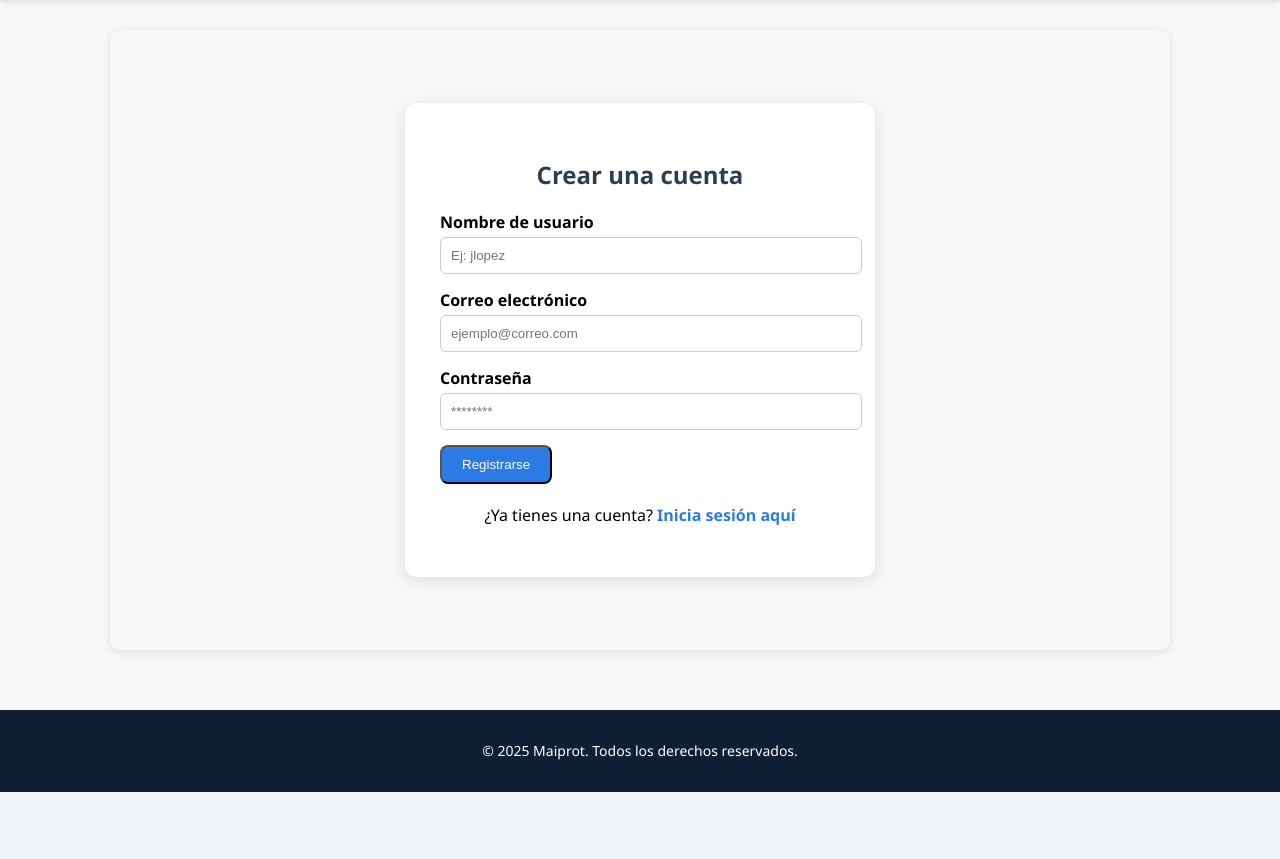
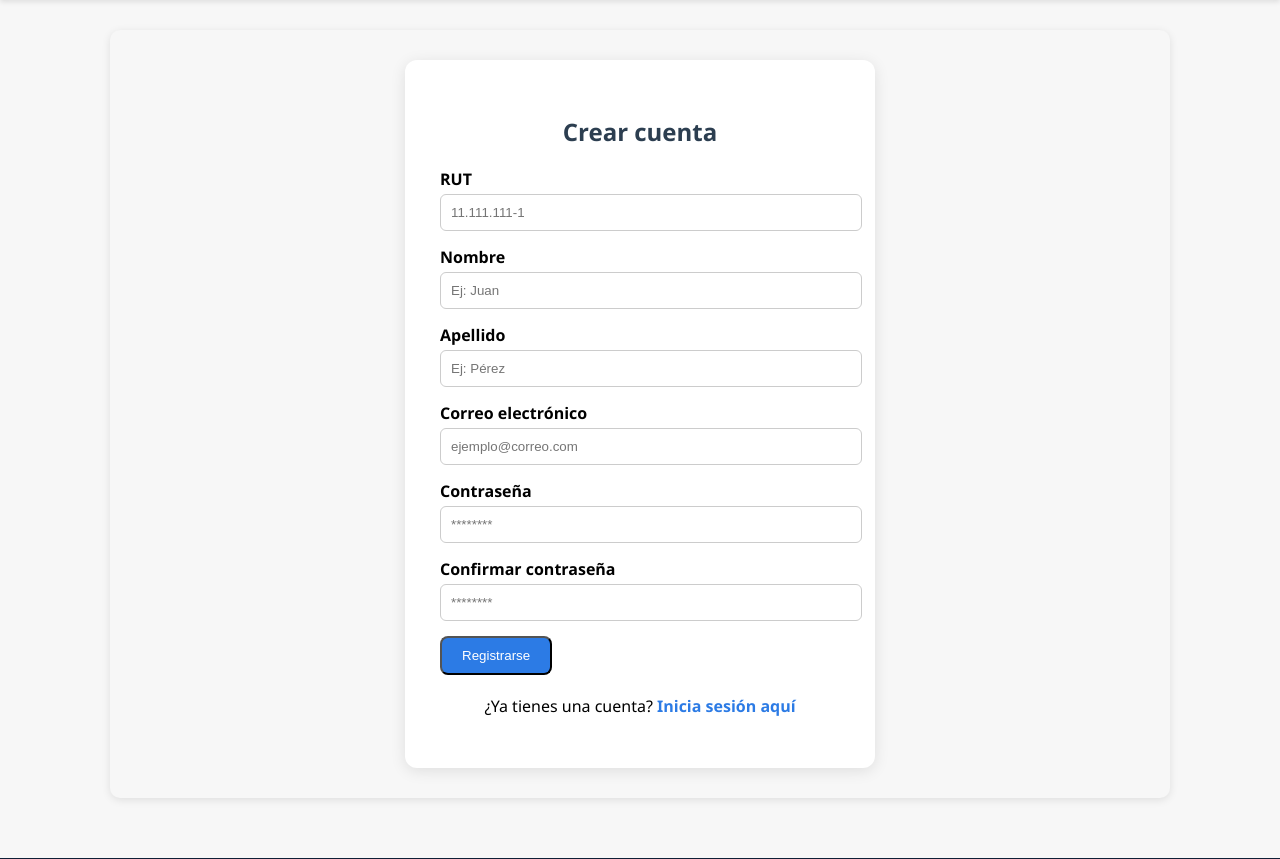
Before and after one commit to Josevrider/maiprotSA, a Django app: page /registro/ in a window 1280 px wide. Shown: the part 71-930 px from the top of the page. Before the commit the page ends 863 px from the top, so only its background shows below. Run offline with Django 4.2, Linux system fonts and the light colour scheme; parts of the project's set-up code (start-up, migrations or seed data) failed here and were passed over.

Commit message:
Registro con Nombre, Apellido, Email y RUT

```diff
--- a/maiprot/appweb/forms.py
+++ b/maiprot/appweb/forms.py
@@ -1,46 +1,112 @@
 from django import forms
 from django.contrib.auth.models import User
+from django.core.exceptions import ValidationError
 from .models import Pedido, PerfilUsuario
+import re
+
 
 # -----------------------------------------------------
-# 1. Autenticación
+# 1. FORMULARIO DE REGISTRO CON RUT Y CONFIRMAR CONTRASEÑA
 # -----------------------------------------------------
+class RegistroForm(forms.ModelForm):
+    first_name = forms.CharField(label="Nombre", max_length=50)
+    last_name = forms.CharField(label="Apellido", max_length=50)
+    email = forms.EmailField(label="Correo electrónico")
 
-class RegistroForm(forms.ModelForm):
+    rut = forms.CharField(label="RUT", max_length=12)
 
-    password = forms.CharField(widget=forms.PasswordInput)
+    password = forms.CharField(
+        label="Contraseña",
+        widget=forms.PasswordInput
+    )
+
+    password2 = forms.CharField(
+        label="Confirmar contraseña",
+        widget=forms.PasswordInput
+    )
 
     class Meta:
         model = User
-        fields = ['username', 'email', 'password', 'first_name', 'last_name']
+        fields = [
+            "first_name",
+            "last_name",
+            "email",
+            "rut",
+            "username",  # lo ocultamos en el HTML, pero debe existir
+            "password"
+        ]
+
+    # ------------------------------
+    # VALIDACIÓN DE RUT CHILENO
+    # ------------------------------
+    def clean_rut(self):
+        rut = self.cleaned_data["rut"].replace(".", "").replace("-", "").lower()
+
+        if not re.match(r"^\d{7,8}[0-9kK]$", rut):
+            raise ValidationError("El RUT ingresado no es válido (formato incorrecto).")
+
+        cuerpo = rut[:-1]
+        dv_ingresado = rut[-1]
+
+        # Cálculo del dígito verificador
+        suma = 0
+        multiplo = 2
+
+        for c in reversed(cuerpo):
+            suma += int(c) * multiplo
+            multiplo = 9 if multiplo == 7 else multiplo + 1
+
+        dv_calculado = 11 - (suma % 11)
+
+        if dv_calculado == 11:
+            dv_calculado = "0"
+        elif dv_calculado == 10:
+            dv_calculado = "k"
+        else:
+            dv_calculado = str(dv_calculado)
+
+        if dv_calculado != dv_ingresado:
+            raise ValidationError("El RUT ingresado no es válido (dígito incorrecto).")
+
+        return rut
+
+    # ------------------------------
+    # VALIDACIÓN DE CONTRASEÑAS
+    # ------------------------------
+    def clean(self):
+        cleaned_data = super().clean()
+
+        p1 = cleaned_data.get("password")
+        p2 = cleaned_data.get("password2")
+
+        if p1 and p2 and p1 != p2:
+            raise ValidationError("Las contraseñas no coinciden.")
+
+        return cleaned_data
+
 
 # -----------------------------------------------------
-# 2. Edición de Perfil (Conexión al Perfil y al Usuario)
+# 2. FORMULARIO PERFIL USER
 # -----------------------------------------------------
-
 class PerfilForm(forms.ModelForm):
-    """
-    Formulario para editar los datos esenciales del modelo User.
-    Se conecta directamente a la vista 'editar_perfil' que creamos.
-    """
     class Meta:
         model = User
-
-        fields = ['first_name', 'last_name', 'email']
+        fields = ["first_name", "last_name", "email"]
 
 
+# -----------------------------------------------------
+# 3. FORMULARIO PERFILUSUARIO
+# -----------------------------------------------------
 class PerfilUsuarioForm(forms.ModelForm):
     class Meta:
         model = PerfilUsuario
-        fields = ['direccion', 'telefono', 'imagen_perfil']
+        fields = ["direccion", "telefono", "imagen_perfil"]
 
 
 # -----------------------------------------------------
-# 3. Pedidos
+# 4. PEDIDOS
 # -----------------------------------------------------
-
 class PedidoForm(forms.ModelForm):
     class Meta:
         model = Pedido
-
-        fields = ['estado']
+        fields = ["estado"]
--- a/maiprot/appweb/templates/registro.html
+++ b/maiprot/appweb/templates/registro.html
@@ -6,28 +6,56 @@
 {% block content %}
 <section class="form-section">
     <div class="form-container">
-        <h2>Crear una cuenta</h2>
+
+        <h2>Crear cuenta</h2>
+
         <form method="POST">
             {% csrf_token %}
 
+            <!-- RUT -->
             <div class="form-group">
-                <label for="username">Nombre de usuario</label>
-                <input type="text" id="username" name="username" placeholder="Ej: jlopez" required>
+                <label for="rut">RUT</label>
+                <input type="text" id="rut" name="rut" placeholder="11.111.111-1" required>
             </div>
 
+            <!-- Nombres -->
+            <div class="form-group">
+                <label for="first_name">Nombre</label>
+                <input type="text" id="first_name" name="first_name" placeholder="Ej: Juan" required>
+            </div>
+
+            <!-- Apellidos -->
+            <div class="form-group">
+                <label for="last_name">Apellido</label>
+                <input type="text" id="last_name" name="last_name" placeholder="Ej: Pérez" required>
+            </div>
+
+            <!-- Email -->
             <div class="form-group">
                 <label for="email">Correo electrónico</label>
                 <input type="email" id="email" name="email" placeholder="ejemplo@correo.com" required>
             </div>
 
+            <!-- Contraseña -->
             <div class="form-group">
                 <label for="password">Contraseña</label>
                 <input type="password" id="password" name="password" placeholder="********" required>
             </div>
 
+            <!-- Confirmación contraseña -->
+            <div class="form-group">
+                <label for="password2">Confirmar contraseña</label>
+                <input type="password" id="password2" name="password2" placeholder="********" required>
+            </div>
+
             <button type="submit" class="btn">Registrarse</button>
         </form>
-        <p class="form-footer">¿Ya tienes una cuenta? <a href="{% url 'login' %}">Inicia sesión aquí</a></p>
+
+        <p class="form-footer">
+            ¿Ya tienes una cuenta?
+            <a href="{% url 'login' %}">Inicia sesión aquí</a>
+        </p>
+
     </div>
 </section>
 {% endblock %}
--- a/maiprot/appweb/views.py
+++ b/maiprot/appweb/views.py
@@ -27,28 +27,40 @@ def catalogo(request):
 # -----------------------------------------------------
 
 def registro(request):
-    """Maneja el registro de nuevos usuarios."""
+    """Registro con RUT como username y validación completa."""
     if request.method == 'POST':
         form = RegistroForm(request.POST)
+
         if form.is_valid():
+            # Crear el usuario sin guardar aún
             user = form.save(commit=False)
-            user.set_password(form.cleaned_data['password'])
+
+            # El username será el RUT validado
+            user.username = form.cleaned_data["rut"]
+
+            # Guardar la contraseña correctamente
+            user.set_password(form.cleaned_data["password"])
             user.save()
 
-            # Redirección: Llevar al usuario a la página de login con mensaje de éxito
-            messages.success(request, "🎉 ¡Registro exitoso! Ahora puedes iniciar sesión.")
+            # Mensaje bonito
+            messages.success(
+                request,
+                "🎉 ¡Tu cuenta fue creada exitosamente! Ahora puedes iniciar sesión."
+            )
+
             return redirect('login')
+
         else:
-            # Añadir mensajes de error si el formulario no es válido
+            # Mostrar errores uno por uno
             for field, errors in form.errors.items():
                 for error in errors:
-                    # Se muestra el error al usuario
-                    messages.error(request, f"⚠️ Error en {field}: {error}")
+                    messages.error(request, f"⚠️ {error}")
 
     else:
         form = RegistroForm()
 
     return render(request, 'registro.html', {'form': form})
+
 
 def login_usuario(request):
     if request.method == 'POST':
```
